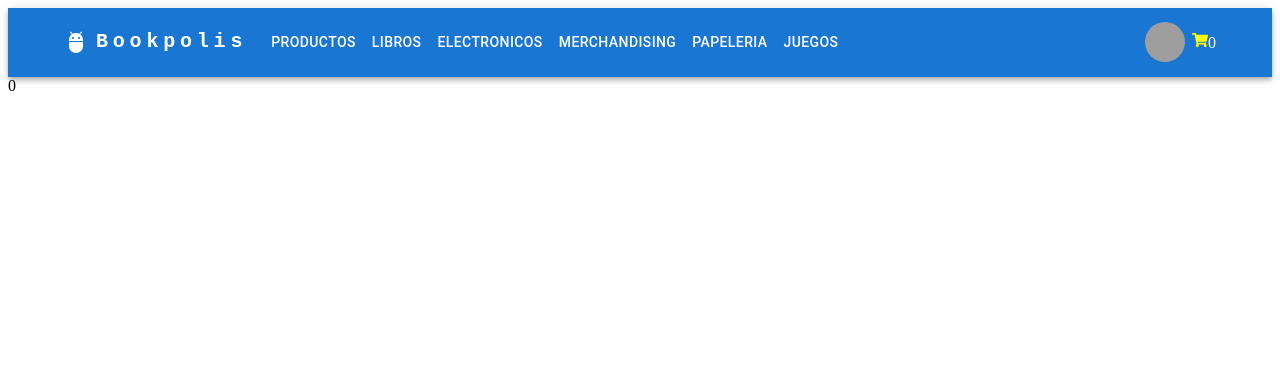
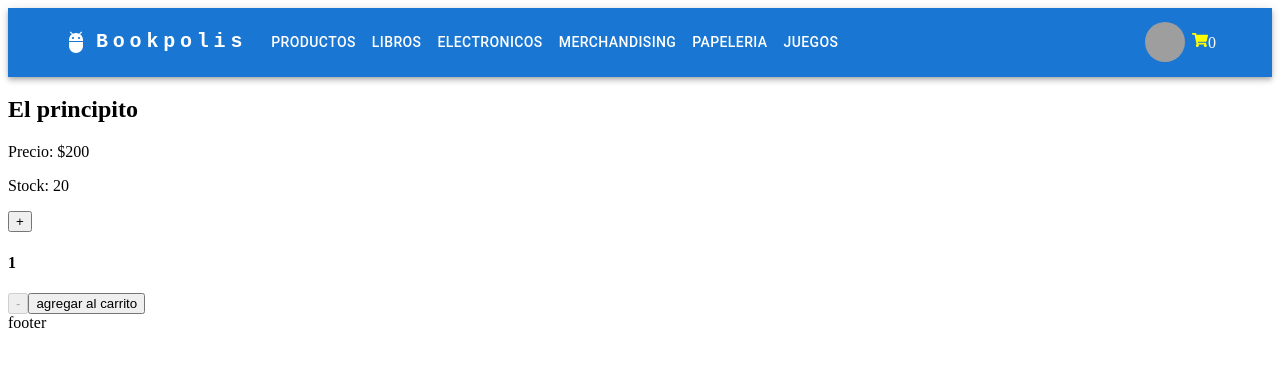
Before and after one commit to fedefd/react-coderhouse, a React (Vite) app: page /item/1 in a window 1280 px wide. Shown: the top 366 px of the page. Built offline with nearby package versions, Linux system fonts and the light colour scheme; grey boxes are pictures that could not be loaded.

Commit message:
se agrego la info de los productos individuales

```diff
--- a/src/App.jsx
+++ b/src/App.jsx
@@ -1,5 +1,5 @@
 import { BrowserRouter, Route, Routes } from "react-router-dom";
-import Navbar from "./components/layouts/Navbar";
+import Layout from "./components/layouts/Layout";
 import ItemListContainer from "./components/pages/itemListContainer/ItemListContainer";
 import Home from "./components/pages/home/Home";
 import Cart from "./components/common/Cart";
@@ -9,9 +9,8 @@ const App = () => {
   return (
     <div>
       <BrowserRouter>
-        <Navbar />
-
         <Routes>
+          <Route element={<Layout />}>
             <Route
               path="/"
               element={
@@ -22,6 +21,7 @@ const App = () => {
             <Route path="/category/:category" element={<ItemListContainer />} />
             <Route path="/cart" element={<Cart />} />
             <Route path="/item/:id" element={<ItemDetailContainer />} />
+          </Route>
         </Routes>
       </BrowserRouter>
     </div>
--- a/src/asyncMock.js
+++ b/src/asyncMock.js
@@ -1,6 +1,6 @@
 const products = [
   {
-    id: "1",
+    id: 1,
     name: "El principito",
     img: "url",
     price: 200,
@@ -8,7 +8,7 @@ const products = [
     stock: 20,
   },
   {
-    id: "2",
+    id: 2,
     name: "Cien años de soledad",
     img: "url",
     price: 250,
@@ -16,7 +16,7 @@ const products = [
     stock: 15,
   },
   {
-    id: "3",
+    id: 3,
     name: "Breve historia del tiempo",
     img: "url",
     price: 180,
@@ -24,7 +24,7 @@ const products = [
     stock: 18,
   },
   {
-    id: "4",
+    id: 4,
     name: "Sapiens: De animales a dioses",
     img: "url",
     price: 220,
@@ -32,7 +32,7 @@ const products = [
     stock: 12,
   },
   {
-    id: "5",
+    id: 5,
     name: "E-reader Kindle Paperwhite",
     img: "url",
     price: 150,
@@ -40,7 +40,7 @@ const products = [
     stock: 10,
   },
   {
-    id: "6",
+    id: 6,
     name: "Conjunto de taza y posavasos con cita literaria",
     img: "url",
     price: 30,
@@ -48,7 +48,7 @@ const products = [
     stock: 25,
   },
   {
-    id: "7",
+    id: 7,
     name: "Cuaderno de escritura creativa",
     img: "url",
     price: 15,
@@ -56,7 +56,7 @@ const products = [
     stock: 30,
   },
   {
-    id: "8",
+    id: 8,
     name: "Juego de mesa de trivia literaria",
     img: "url",
     price: 40,
--- /dev/null
+++ b/src/components/common/ItemCount/ItemCount.jsx
@@ -0,0 +1,14 @@
+const ItemCount = ({ counter, addOne, subOne, onAdd }) => {
+  return (
+    <>
+      <button onClick={addOne}>+</button>
+      <h4>{counter}</h4>
+      <button onClick={subOne} disabled={counter === 1 ? true : false}>
+        -
+      </button>
+      <button onClick={() => onAdd(counter)}>agregar al carrito</button>
+    </>
+  );
+};
+
+export default ItemCount;
--- /dev/null
+++ b/src/components/common/ItemCount/ItemCountContainer.jsx
@@ -0,0 +1,32 @@
+import { useState } from "react";
+import ItemCount from "./ItemCount";
+
+const ItemCountContainer = ({ stock, onAdd }) => {
+  const [counter, setCounter] = useState(1);
+
+  const addOne = () => {
+    if (counter < stock) {
+      setCounter(counter + 1);
+    } else {
+      alert("stock maximo");
+    }
+  };
+
+  const subOne = () => {
+    if (counter > 1) {
+      setCounter(counter - 1);
+    }
+  };
+
+  return (
+    <ItemCount
+      stock={stock}
+      addOne={addOne}
+      subOne={subOne}
+      counter={counter}
+      onAdd={onAdd}
+    />
+  );
+};
+
+export default ItemCountContainer;
--- /dev/null
+++ b/src/components/layouts/Footer.jsx
@@ -0,0 +1,9 @@
+const Footer = () => {
+  return (
+    <>
+      <div>footer</div>
+    </>
+  );
+};
+
+export default Footer;
--- /dev/null
+++ b/src/components/layouts/Layout.jsx
@@ -0,0 +1,14 @@
+import { Outlet } from "react-router-dom";
+import Navbar from "./Navbar";
+import Footer from "./Footer";
+const Layout = () => {
+  return (
+    <>
+      <Navbar />
+      <Outlet />
+      <Footer />
+    </>
+  );
+};
+
+export default Layout;
--- a/src/components/layouts/Navbar.jsx
+++ b/src/components/layouts/Navbar.jsx
@@ -56,6 +56,7 @@ function Navbar() {
   };
 
   return (
+    <>
       <AppBar position="static">
         <Container maxwidth="lg">
           <Toolbar disableGutters maxwidth="xs">
@@ -210,6 +211,7 @@ function Navbar() {
           </Toolbar>
         </Container>
       </AppBar>
+    </>
   );
 }
 export default Navbar;
--- a/src/components/pages/itemDetailContainer/ItemDetail.jsx
+++ b/src/components/pages/itemDetailContainer/ItemDetail.jsx
@@ -1,5 +1,19 @@
-const ItemDetail = () => {
-  return <div>ItemDetail</div>;
+import ItemCountContainer from "../../common/ItemCount/ItemCountContainer";
+
+const ItemDetail = ({ item, onAdd }) => {
+  console.log(item);
+  return (
+    <>
+      <div>
+        <h2>{item.name}</h2>
+        <p>Precio: ${item.price}</p>
+        <p>Stock: {item.stock}</p>
+      </div>
+      <div>
+        <ItemCountContainer stock={item.stock} onAdd={onAdd} />
+      </div>
+    </>
+  );
 };
 
 export default ItemDetail;
--- a/src/components/pages/itemDetailContainer/ItemDetailContainer.jsx
+++ b/src/components/pages/itemDetailContainer/ItemDetailContainer.jsx
@@ -7,13 +7,32 @@ const ItemDetailContainer = () => {
   const { id } = useParams();
 
   const [item, setItem] = useState(null);
-  //const [isLoading, setIsLoading] = useState(true);
+  const [isLoading, setIsLoading] = useState(true);
 
   useEffect(() => {
-    getProduct(id).then((resp) => setItem(resp));
-  }, []);
+    getProduct(+id).then((resp) => {
+      setItem(resp);
+      setIsLoading(false);
+    });
+  }, [id]);
 
-  return <div>{item & <ItemDetail {...item} />}</div>;
+  const onAdd = (cantidad) => {
+    let infoProducto = {
+      ...item,
+      quantity: cantidad,
+    };
+    console.log(infoProducto);
+  };
+
+  return (
+    <>
+      {isLoading ? (
+        <h2>Cargando producto..</h2>
+      ) : (
+        item && <ItemDetail item={item} onAdd={onAdd} />
+      )}
+    </>
+  );
 };
 
 export default ItemDetailContainer;
--- a/src/components/pages/itemListContainer/ItemList.jsx
+++ b/src/components/pages/itemListContainer/ItemList.jsx
@@ -7,10 +7,12 @@ const ItemList = ({ products }) => {
       <ul>
         {products.map((product) => (
           <li key={product.id}>
-            <img src={product.img} alt={product.name} />
-            <h3>{product.name}</h3>
-            <p>Precio: ${product.price}</p>
-            <p>Stock: {product.stock}</p>
+            <Link to={`/item/${product.id}`}>
+              <img src={product.img} alt={product.name} />
+              <h3>{product.name}</h3>
+              <p>Precio: ${product.price}</p>
+              <p>Stock: {product.stock}</p>
+            </Link>
           </li>
         ))}
         ;
```
Lines whose indentation alone changed are shown as unchanged.
